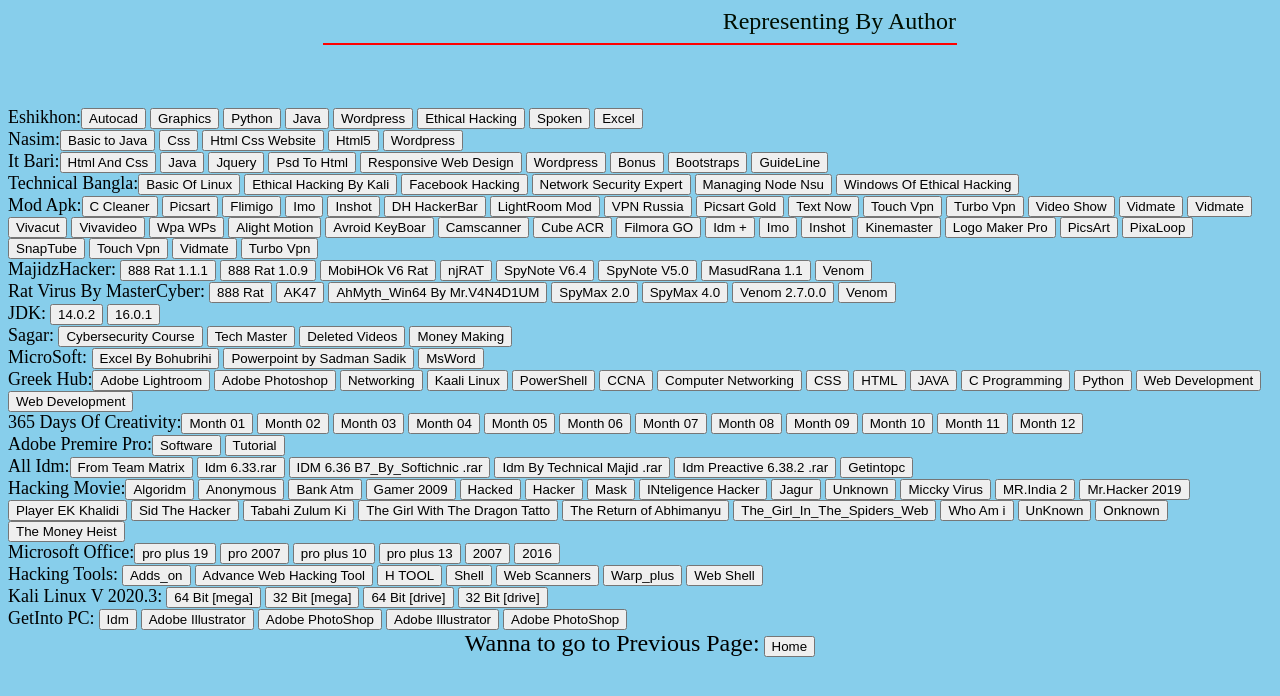
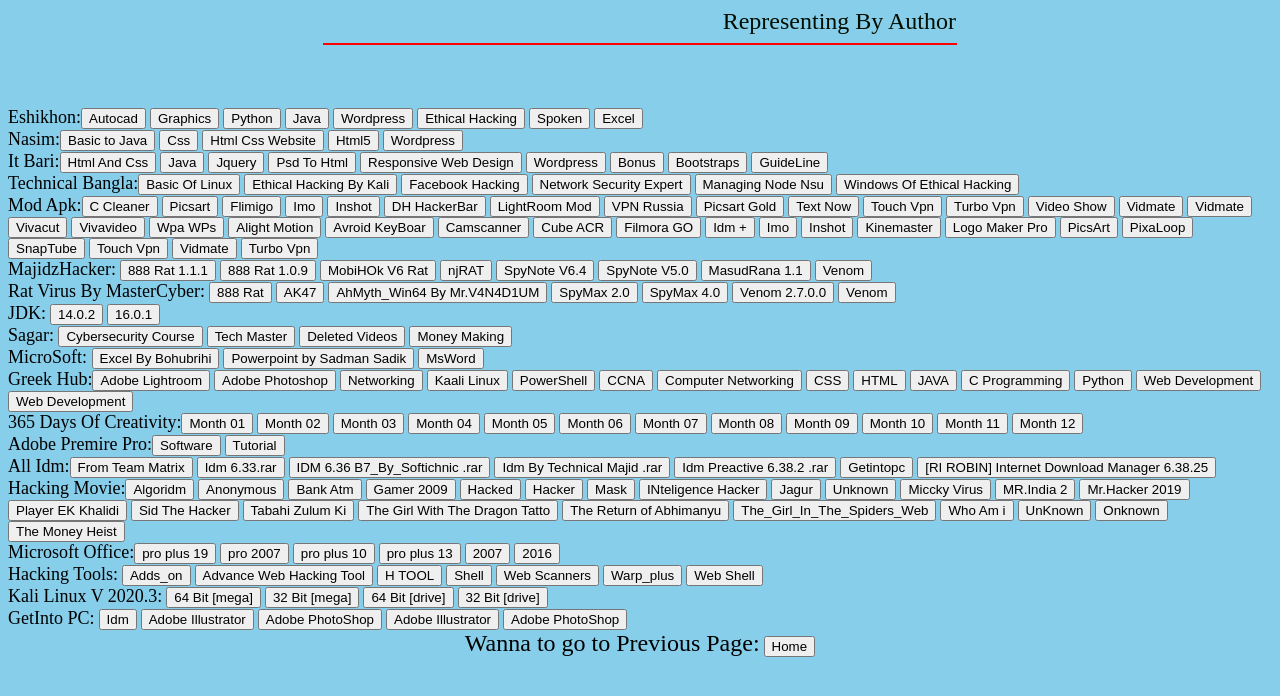
Before and after one commit to T1M3-30M3/FreeResource, a plain HTML site: page catagory.html in a window 1280 px wide. Drawn offline with Linux system fonts and the light colour scheme.

Commit message:
Update catagory.html

```diff
--- a/catagory.html
+++ b/catagory.html
@@ -148,6 +148,7 @@
 <a href='https://mega.nz/file/6pI3FYJB#IrHT8KOvB9OpIMakIOdhpJtgCQgU6VwXDRP_yJ4mrVA'><button type="button">Idm By Technical Majid .rar</button></a>
 <a href='https://mega.nz/file/LlZhiYCK#Nxvsq_OB3JgCLA6aJzBJaCzacNmVRDccjWwrb5EK4h0'><button type="button">Idm Preactive 6.38.2 .rar</button></a>
   <a href='https://mega.nz/file/v1xiTYBA#yDwQ0U_sYSlNpIPBjDEjLzpQ3FcYJqG2ClAn5cMNxic'><button type="button">Getintopc</button></a>
+  <a href='https://mega.nz/folder/X8BlhCAI#H3uq-HpTkg1czQHENgvm-w'><button type="button">[RI ROBIN] Internet Download Manager 6.38.25</button></a>
 <br>
  <font color=Black><font size=4>Hacking Movie:</font><a href='https://mega.nz/file/NRUzkaxD#cq9d-2C1u4RpyueZ2YInwdmB4rKwKTS2FIuZWrV9kZ0'><button type="button">Algoridm</button></a>
 <a href='https://mega.nz/file/URNQBTpZ#7cO_uOEUA57mbZK56FJUC6-UuBnZmWLkxBLCm1YPOBQ'><button type="button">Anonymous</button></a>
```
